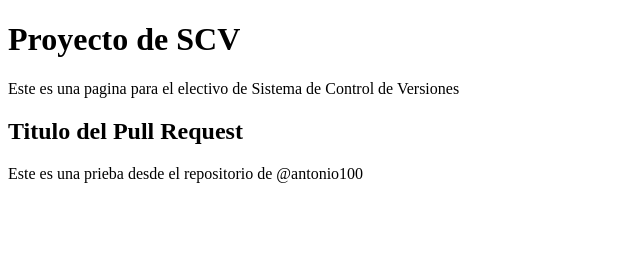
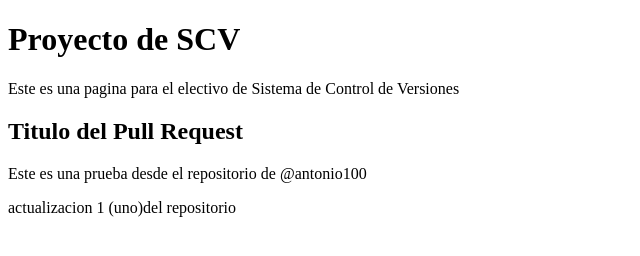
Before and after one commit to kako10/Proyecto_SCV, a plain HTML site: page index.html in a window 1280 px wide. Shown: the whole page, without its empty margins (0-640 px from the left). Drawn offline with Linux system fonts and the light colour scheme.

Commit message:
actualización 1

```diff
--- a/index.html
+++ b/index.html
@@ -7,7 +7,8 @@
 	<h1>Proyecto de SCV</h1>
 	<p>Este es una pagina para el electivo de Sistema de Control de Versiones</p>
 	<h2>Titulo del Pull Request</h2>
-	<p>Este es una prieba desde el repositorio de @antonio100</p>
+	<p>Este es una prueba desde el repositorio de @antonio100</p>
+	<p>actualizacion 1 (uno)del repositorio </p>
 
 </body>
 </html>
```
